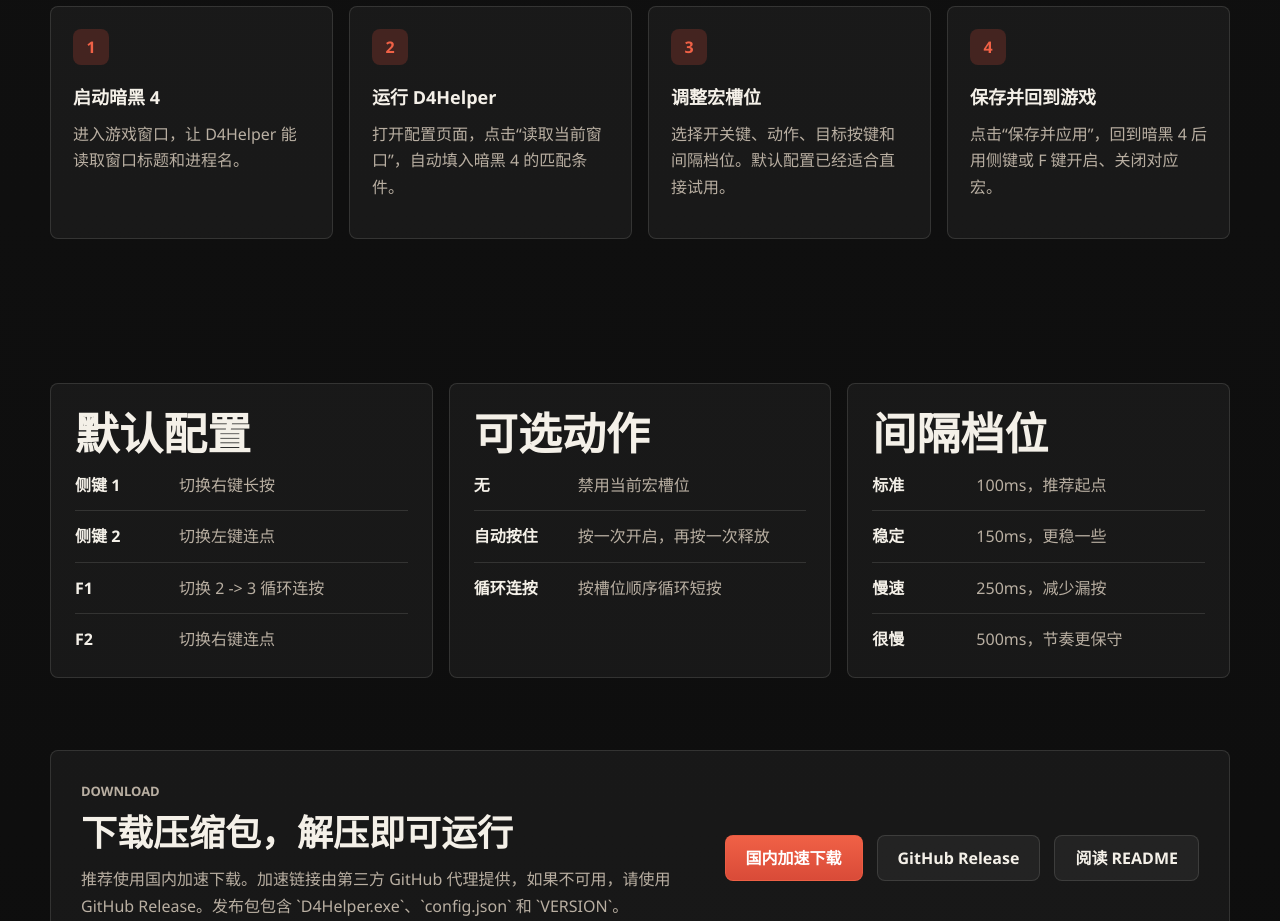
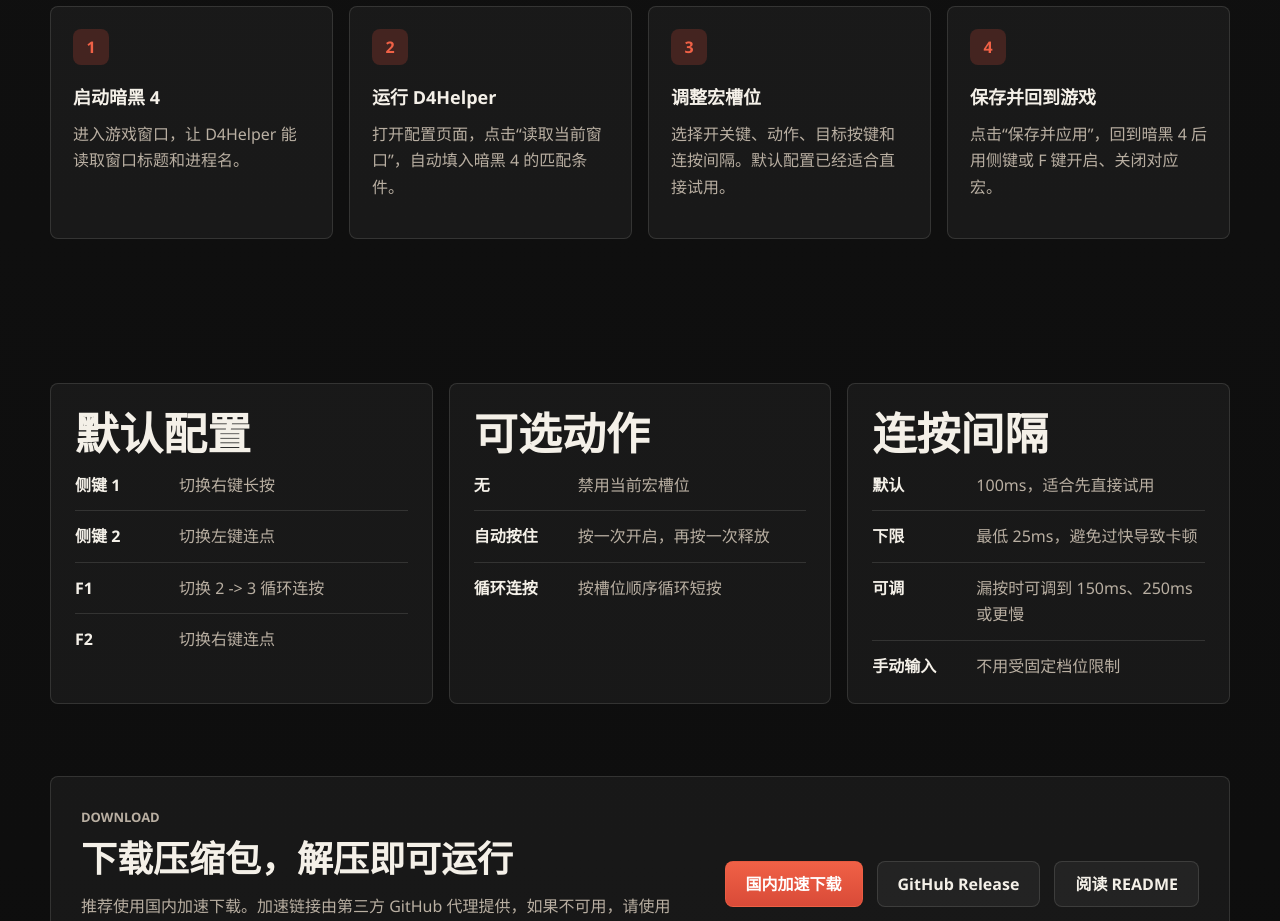
Before and after one commit to indiefun/d4-helper, a plain HTML site: page site/index.html in a window 1280 px wide. Shown: the part 2840-3761 px from the top of the page. Drawn offline with Linux system fonts and the light colour scheme.

Commit message:
Allow custom macro intervals

```diff
--- a/site/index.html
+++ b/site/index.html
@@ -162,7 +162,7 @@
           <span>3</span>
           <div>
             <h3>调整宏槽位</h3>
-            <p>选择开关键、动作、目标按键和间隔档位。默认配置已经适合直接试用。</p>
+            <p>选择开关键、动作、目标按键和连按间隔。默认配置已经适合直接试用。</p>
           </div>
         </li>
         <li>
@@ -194,12 +194,12 @@
         </ul>
       </div>
       <div class="detail-card">
-        <h2>间隔档位</h2>
+        <h2>连按间隔</h2>
         <ul>
-          <li><strong>标准</strong><span>100ms，推荐起点</span></li>
-          <li><strong>稳定</strong><span>150ms，更稳一些</span></li>
-          <li><strong>慢速</strong><span>250ms，减少漏按</span></li>
-          <li><strong>很慢</strong><span>500ms，节奏更保守</span></li>
+          <li><strong>默认</strong><span>100ms，适合先直接试用</span></li>
+          <li><strong>下限</strong><span>最低 25ms，避免过快导致卡顿</span></li>
+          <li><strong>可调</strong><span>漏按时可调到 150ms、250ms 或更慢</span></li>
+          <li><strong>手动输入</strong><span>不用受固定档位限制</span></li>
         </ul>
       </div>
     </section>
```
Also changed, not shown: README.md, 1 other file.
